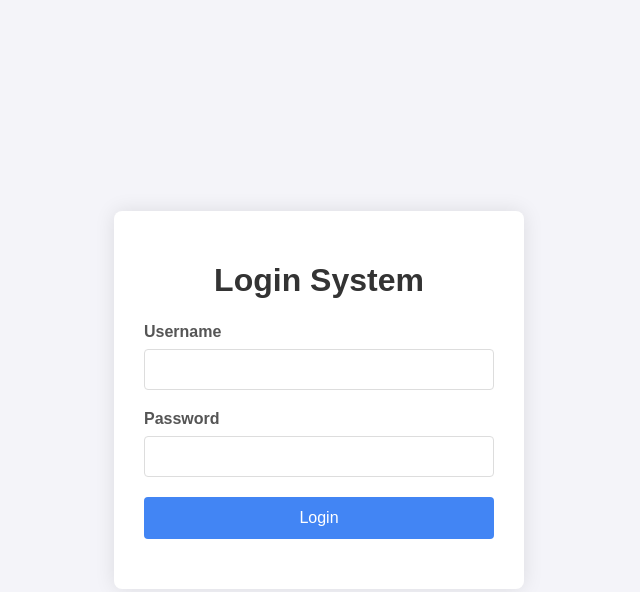
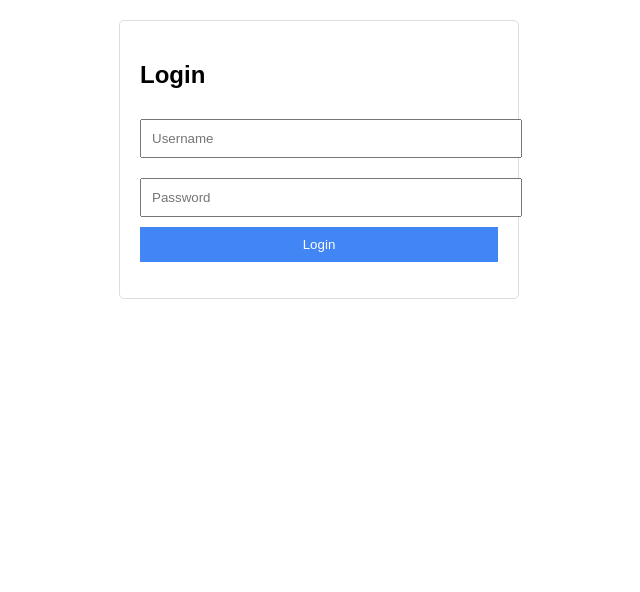
Before and after one commit to karya-ilmiah-sorong/sssss, a plain HTML site: page index.html in a window 1280 px wide. Shown: the whole page, without its empty margins (321-961 px from the left). Drawn offline with Linux system fonts and the light colour scheme.

Commit message:
Update index.html

```diff
--- a/index.html
+++ b/index.html
@@ -1,135 +1,49 @@
 <!DOCTYPE html>
-<html lang="en">
+<html>
 <head>
-    <meta charset="UTF-8">
-    <meta name="viewport" content="width=device-width, initial-scale=1.0">
-    <title>Login with Google Sheets</title>
+    <title>Login</title>
     <style>
-        body {
-            font-family: Arial, sans-serif;
-            background-color: #f4f4f9;
-            display: flex;
-            justify-content: center;
-            align-items: center;
-            height: 100vh;
-            margin: 0;
-        }
-        .login-container {
-            background-color: white;
-            padding: 30px;
-            border-radius: 8px;
-            box-shadow: 0 0 20px rgba(0, 0, 0, 0.1);
-            width: 350px;
-        }
-        h1 {
-            text-align: center;
-            color: #333;
-            margin-bottom: 24px;
-        }
-        .form-group {
-            margin-bottom: 20px;
-        }
-        label {
-            display: block;
-            margin-bottom: 8px;
-            font-weight: bold;
-            color: #555;
-        }
-        input {
-            width: 100%;
-            padding: 12px;
-            border: 1px solid #ddd;
-            border-radius: 4px;
-            box-sizing: border-box;
-        }
-        button {
-            width: 100%;
-            padding: 12px;
-            background-color: #4285f4;
-            color: white;
-            border: none;
-            border-radius: 4px;
-            cursor: pointer;
-            font-size: 16px;
-        }
-        button:hover {
-            background-color: #3367d6;
-        }
-        #message {
-            margin-top: 20px;
-            text-align: center;
-            color: #d32f2f;
-            font-weight: bold;
-        }
+        body { font-family: Arial; max-width: 400px; margin: 0 auto; padding: 20px; }
+        .login-box { border: 1px solid #ddd; padding: 20px; border-radius: 5px; }
+        input { width: 100%; padding: 10px; margin: 10px 0; }
+        button { background: #4285f4; color: white; border: none; padding: 10px; width: 100%; }
     </style>
 </head>
 <body>
-    <div class="login-container">
-        <h1>Login System</h1>
-        <form id="loginForm">
-            <div class="form-group">
-                <label for="username">Username</label>
-                <input type="text" id="username" required>
-            </div>
-            <div class="form-group">
-                <label for="password">Password</label>
-                <input type="password" id="password" required>
-            </div>
-            <button type="submit">Login</button>
-        </form>
-        <div id="message"></div>
+    <div class="login-box">
+        <h2>Login</h2>
+        <input type="text" id="username" placeholder="Username">
+        <input type="password" id="password" placeholder="Password">
+        <button onclick="login()">Login</button>
+        <p id="message"></p>
     </div>
 
     <script>
-        // Ganti dengan URL Web App Anda
-        const API_URL = 'https://script.google.com/macros/s/AKfycbz5kyQg03Wq3hgj-lUk4mVKHrr4I1vM4CEM7LT-VNW2JF-rW4KXS3-tKhjcIVdPxjfwJQ/exec';
+        const API_URL = 'https://script.google.com/macros/s/AKfycbz5kyQg03Wq3hgj-lUk4mVKHrr4I1vM4CEM7LT-VNW2JF-rW4KXS3-tKhjcIVdPxjfwJQ/exec'; // Ganti dengan URL deploy Anda
 
-        document.getElementById('loginForm').addEventListener('submit', async function(e) {
-            e.preventDefault();
-
+        async function login() {
             const username = document.getElementById('username').value;
             const password = document.getElementById('password').value;
-            const messageDiv = document.getElementById('message');
 
-            messageDiv.textContent = 'Memproses...';
-            messageDiv.style.color = '#333';
+            const response = await fetch(API_URL, {
+                method: 'POST',
+                headers: { 'Content-Type': 'application/json' },
+                body: JSON.stringify({ username, password })
+            });
 
-            try {
-                const response = await fetch(API_URL, {
-                    method: 'POST',
-                    headers: {
-                        'Content-Type': 'application/json',
-                    },
-                    body: JSON.stringify({ username, password }),
-                });
+            const result = await response.json();
 
-                const data = await response.json();
-
-                if (data.success) {
-                    messageDiv.textContent = 'Login berhasil! Mengarahkan...';
-                    messageDiv.style.color = 'green';
-
-                    // Redirect berdasarkan level
-                    setTimeout(() => {
-                        window.location.href = ${data.level}.html;
-                    }, 1000);
-
-                    // Simpan session (sederhana)
-                    sessionStorage.setItem('auth', JSON.stringify({
-                        username,
-                        level: data.level,
-                        loggedIn: true
-                    }));
-                } else {
-                    messageDiv.textContent = data.message || 'Login gagal';
-                    messageDiv.style.color = 'red';
-                }
-            } catch (error) {
-                console.error('Error:', error);
-                messageDiv.textContent = 'Terjadi kesalahan koneksi';
-                messageDiv.style.color = 'red';
+            if (result.success) {
+                document.getElementById('message').innerHTML =
+                    Login berhasil! Level: ${result.level};
+                // Simpan data login
+                localStorage.setItem('isLoggedIn', 'true');
+                localStorage.setItem('userLevel', result.level);
+            } else {
+                document.getElementById('message').innerHTML =
+                    'Login gagal! Cek username/password';
             }
-        });
+        }
     </script>
 </body>
 </html>
```
